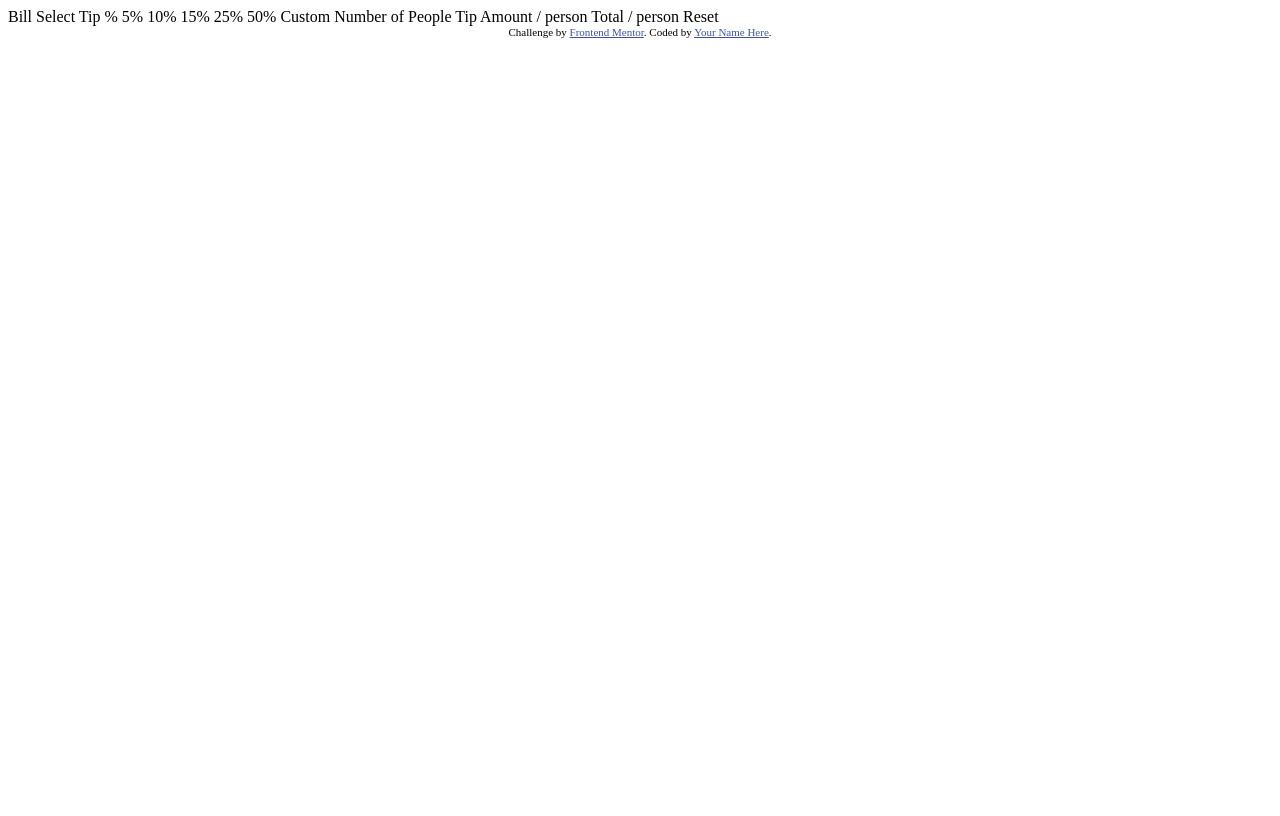
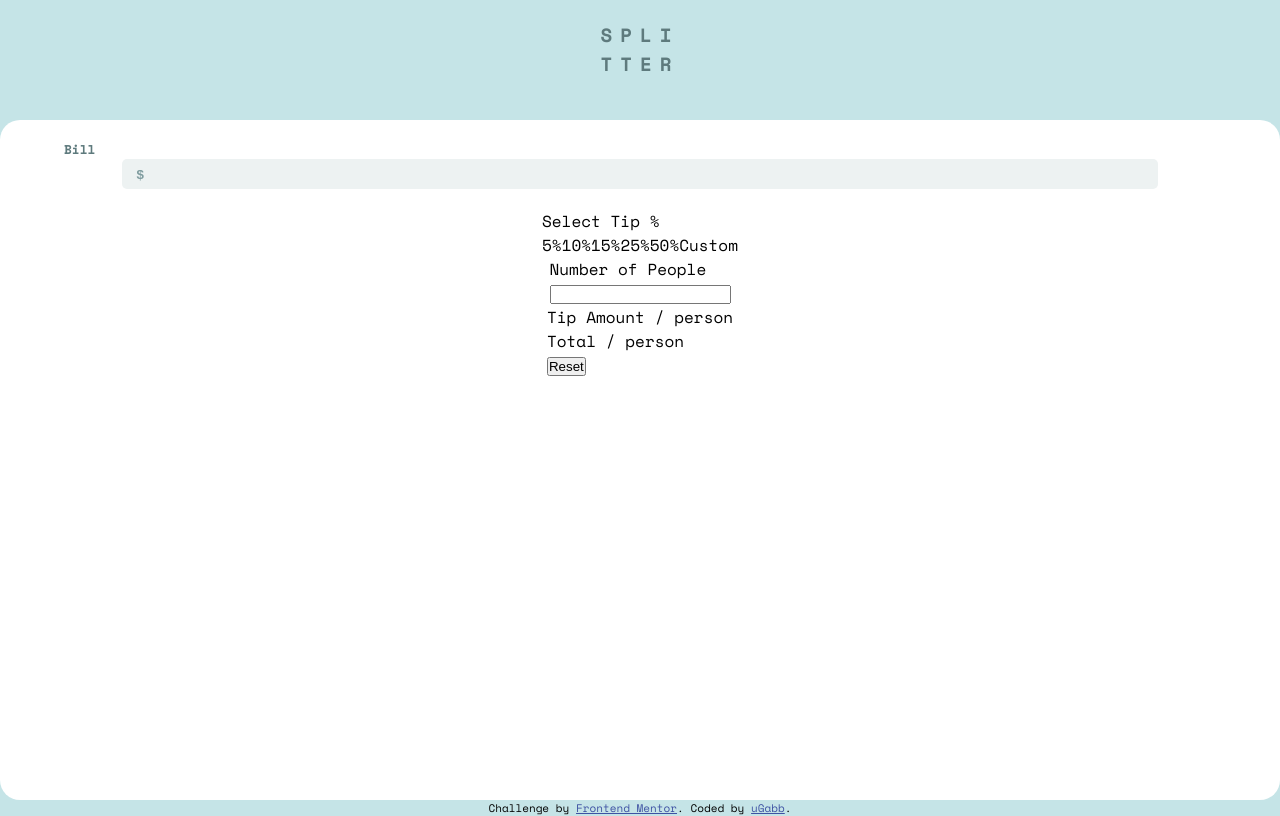
Before and after one commit to ugabb/SPLITTER-Tip-Calculator_App, a plain HTML site: page index.html in a window 1280 px wide. Drawn offline with nearby package versions, Linux system fonts and the light colour scheme.

Commit message:
second commit_Bil input ready

```diff
--- a/index.html
+++ b/index.html
@@ -1,44 +1,78 @@
 <!DOCTYPE html>
 <html lang="en">
+
 <head>
   <meta charset="UTF-8">
-  <meta name="viewport" content="width=device-width, initial-scale=1.0"> <!-- displays site properly based on user's device -->
+  <meta name="viewport" content="width=device-width, initial-scale=1.0">
+  <!-- displays site properly based on user's device -->
 
   <link rel="icon" type="image/png" sizes="32x32" href="./images/favicon-32x32.png">
+  <link rel="stylesheet" href="style/main.css">
 
-  <title>Frontend Mentor | Tip calculator app</title>
+  <title>SPLITTER | Tip calculator app</title>
 
   <!-- Feel free to remove these styles or customise in your own stylesheet 👍 -->
   <style>
-    .attribution { font-size: 11px; text-align: center; }
-    .attribution a { color: hsl(228, 45%, 44%); }
+    .attribution {
+      font-size: 11px;
+      text-align: center;
+    }
+
+    .attribution a {
+      color: hsl(228, 45%, 44%);
+    }
   </style>
 </head>
+
 <body>
 
-  Bill
+  <section>
+    <h1>SPLI <br> TTER </h1>
+  </section>
+  <div class="container">
+    <div class="bill">
+      <p>Bill</p>
+      <input type="number" class="amount"  placeholder="$">
+    </div>
 
-  Select Tip %
-  5%
-  10%
-  15%
-  25%
-  50%
-  Custom
+    <div class="discont">
+      <p>Select Tip %</p>
+      <div class="porcent-container">
+        <div class="porcent">5%</div>
+        <div class="porcent">10%</div>
+        <div class="porcent">15%</div>
+        <div class="porcent">25%</div>
+        <div class="porcent">50%</div>
+        <div class="porcent">Custom</div>
+      </div>
+    </div>
 
-  Number of People
 
-  Tip Amount
-  / person
 
-  Total
-  / person
+    <div class="people">
+      <p>Number of People</p>
+      <input type="number" class="people-quantity">
+    </div>
 
-  Reset
+    <div class="result">
+
+
+      <div class="total">
+        Tip Amount
+        / person
+      </div>
+      <div class="total">
+        Total
+        / person
+      </div>
+      <button>Reset</button>
+    </div>
+  </div>
 
   <div class="attribution">
     Challenge by <a href="https://www.frontendmentor.io?ref=challenge" target="_blank">Frontend Mentor</a>.
-    Coded by <a href="#">Your Name Here</a>.
+    Coded by <a href="#">uGabb</a>.
   </div>
 </body>
+
 </html>
--- /dev/null
+++ b/style/main.scss
@@ -0,0 +1,95 @@
+@import url('https://fonts.googleapis.com/css2?family=Space+Mono:wght@400;700&display=swap');
+
+*{
+    margin: 0;
+    padding: 0;
+    box-sizing: border-box;
+}
+
+$border-radius:20px;
+$colors: (
+    primary: hsl(172, 67%, 45%),
+    Very-dark-cyan: hsl(183, 100%, 15%),
+    Dark-grayish-cyan: hsl(186, 14%, 43%),
+    Grayish-cyan: hsl(184, 14%, 56%),
+    Light-grayish-cyan: hsl(185, 41%, 84%),
+    Very-light-grayish-cyan: hsl(189, 41%, 97%),
+    White: hsl(0, 0%, 100%),
+    Input:hsl(180, 15%, 94%)
+);
+
+@function color($color-name) {
+    @return map-get($colors, $color-name)
+};
+
+
+
+@mixin center {
+    display: flex;
+    align-items: center;
+    flex-direction: column;
+}
+
+body{
+    font-family: 'Space Mono', monospace;
+    @include center;
+    background-color:color(Light-grayish-cyan) ;
+}
+
+h1{
+    margin-top: 20px;
+    color: color(Dark-grayish-cyan);
+    font-size: 1.2rem;
+    letter-spacing: .5rem;
+}
+
+section{
+    height: 15vh;
+}
+
+.container {
+    background-color: color(White);
+    height: 85vh;
+    width: 100vw;
+    border-radius: $border-radius;
+    @include center;
+}
+
+.bill{
+    width: 90%;
+    text-align: center;
+    margin: 20px;
+
+    p{
+        text-align: left;
+        font-size: .8rem;
+        font-weight: bold;
+        color: color(Dark-grayish-cyan);
+    }
+
+    input{
+        height: 30px;
+        width: 90%;
+        border: none;
+        border-radius: 5px;
+        background-color: color(Input);
+
+
+    }
+    ::placeholder {
+            color: color(Grayish-cyan);
+            padding-left:15px;
+            font-weight: bold;
+          }
+}
+
+.discont{
+    .porcent-container{
+        display: flex;
+
+    }
+
+    .porcent{
+
+    }
+}
```
Also changed, not shown: style/main.css (added), 1 other file.
